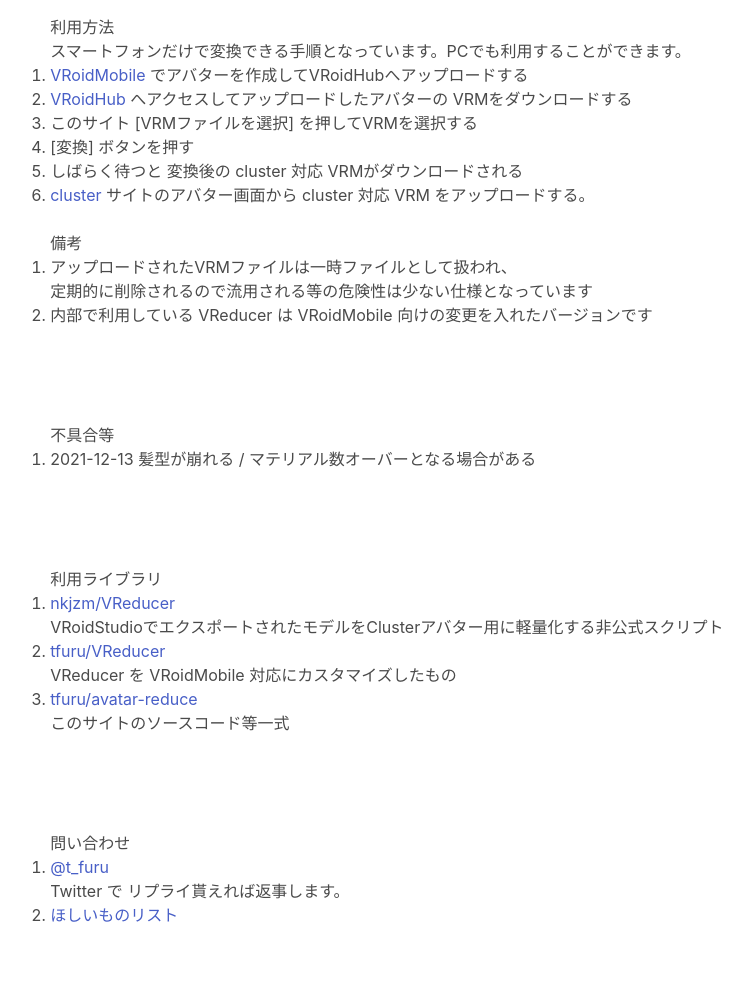
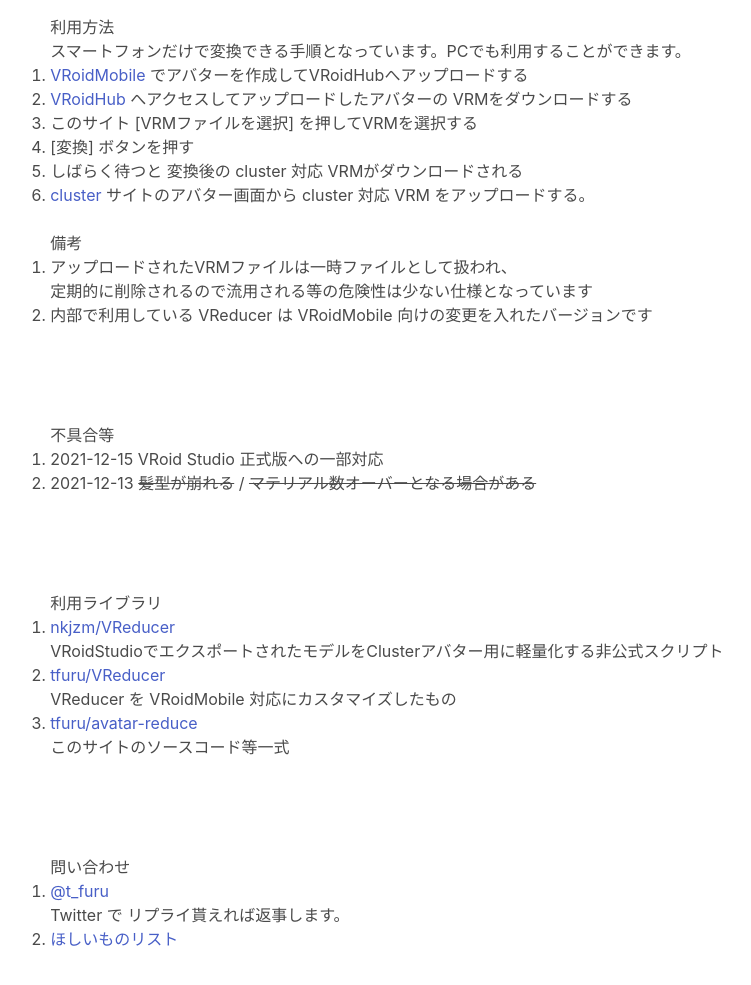
Before and after one commit to tfuru/avatar-reduce, a plain HTML site: page webapp/dist/index.html in a window 1280 px wide. Shown: the part 515-1500 px from the top of the page, without its empty margins (249-1000 px from the left). Drawn offline with nearby package versions, Linux system fonts and the light colour scheme.

Commit message:
html修正

```diff
--- a/webapp/dist/index.html
+++ b/webapp/dist/index.html
@@ -87,7 +87,8 @@
                     <div class="column is-three-fifths is-offset-one-fifth">
                         <h2>不具合等</h2>
                         <ol>
-                            <li>2021-12-13 髪型が崩れる / マテリアル数オーバーとなる場合がある</li>
+                            <li>2021-12-15 VRoid Studio 正式版への一部対応</li>
+                            <li>2021-12-13 <s>髪型が崩れる</s> / <s>マテリアル数オーバーとなる場合がある</s></li>
                         </ol>
                     </div>
                 </div>
```
Also changed, not shown: 1 other file.
